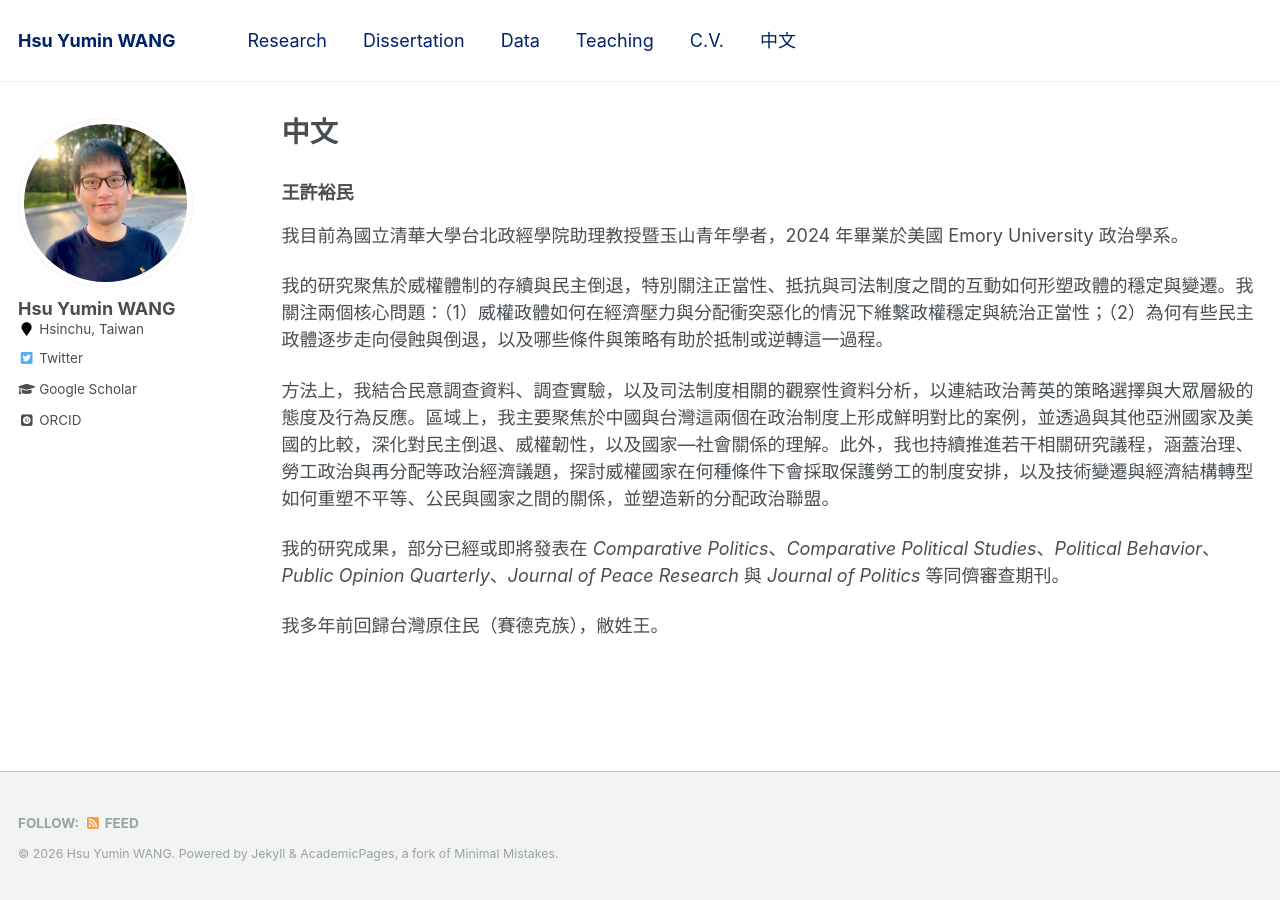
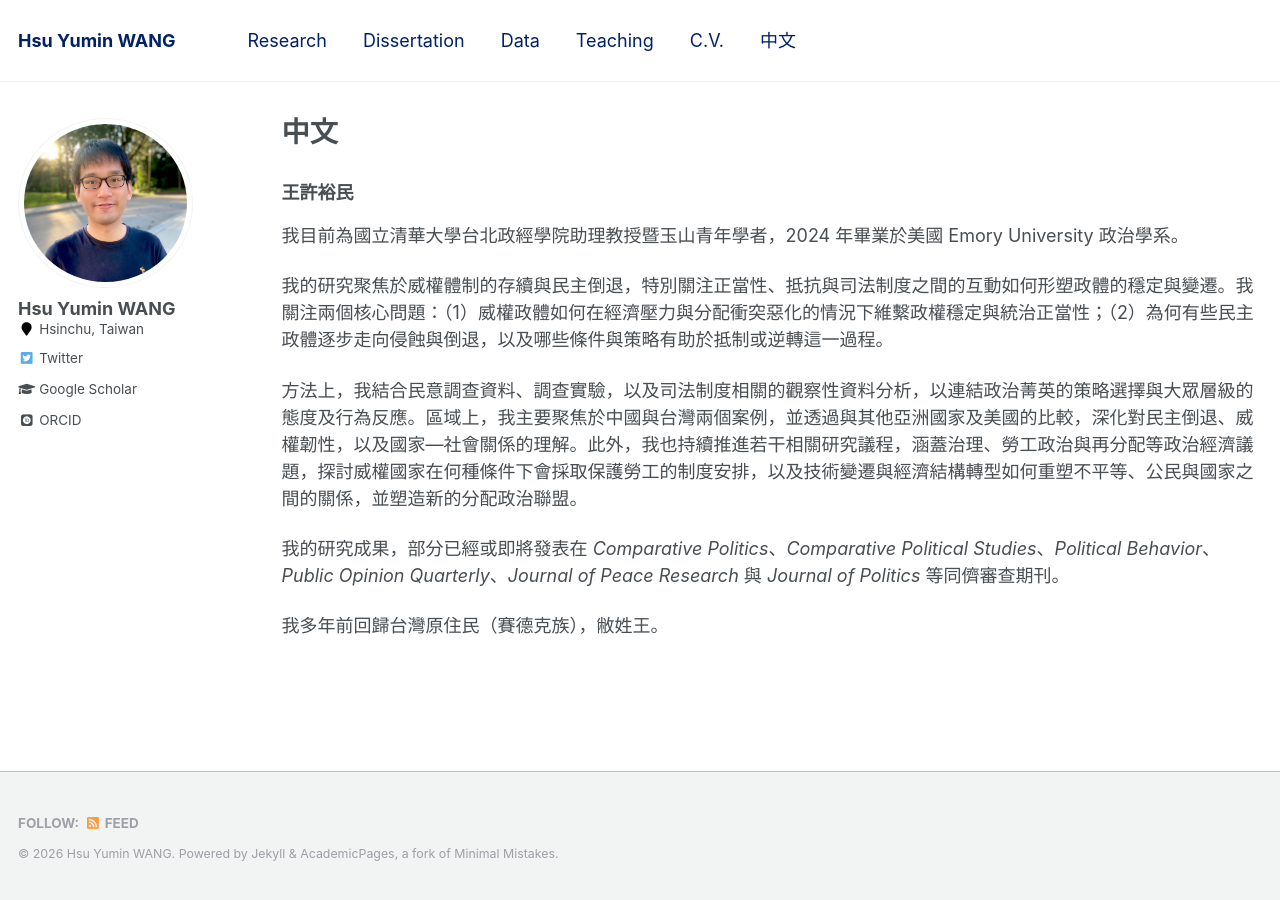
Before and after one commit to hsuyumin/hsuyumin.github.io, a Jekyll site: the page built from _pages/chinese.md, in a window 1280 px wide. Built offline with Jekyll 4.4.1, drawn with Linux system fonts in a browser that asks for light colours; some web fonts are replaced.

Commit message:
Update chinese.md

```diff
--- a/_pages/chinese.md
+++ b/_pages/chinese.md
@@ -13,7 +13,7 @@ redirect_from:
 
 我的研究聚焦於威權體制的存續與民主倒退，特別關注正當性、抵抗與司法制度之間的互動如何形塑政體的穩定與變遷。我關注兩個核心問題：（1）威權政體如何在經濟壓力與分配衝突惡化的情況下維繫政權穩定與統治正當性；（2）為何有些民主政體逐步走向侵蝕與倒退，以及哪些條件與策略有助於抵制或逆轉這一過程。
 
-方法上，我結合民意調查資料、調查實驗，以及司法制度相關的觀察性資料分析，以連結政治菁英的策略選擇與大眾層級的態度及行為反應。區域上，我主要聚焦於中國與台灣這兩個在政治制度上形成鮮明對比的案例，並透過與其他亞洲國家及美國的比較，深化對民主倒退、威權韌性，以及國家—社會關係的理解。此外，我也持續推進若干相關研究議程，涵蓋治理、勞工政治與再分配等政治經濟議題，探討威權國家在何種條件下會採取保護勞工的制度安排，以及技術變遷與經濟結構轉型如何重塑不平等、公民與國家之間的關係，並塑造新的分配政治聯盟。
+方法上，我結合民意調查資料、調查實驗，以及司法制度相關的觀察性資料分析，以連結政治菁英的策略選擇與大眾層級的態度及行為反應。區域上，我主要聚焦於中國與台灣兩個案例，並透過與其他亞洲國家及美國的比較，深化對民主倒退、威權韌性，以及國家—社會關係的理解。此外，我也持續推進若干相關研究議程，涵蓋治理、勞工政治與再分配等政治經濟議題，探討威權國家在何種條件下會採取保護勞工的制度安排，以及技術變遷與經濟結構轉型如何重塑不平等、公民與國家之間的關係，並塑造新的分配政治聯盟。
 
 我的研究成果，部分已經或即將發表在 _Comparative Politics_、_Comparative Political Studies_、_Political Behavior_、_Public Opinion Quarterly_、_Journal of Peace Research_ 與 _Journal of Politics_ 等同儕審查期刊。
 
```
